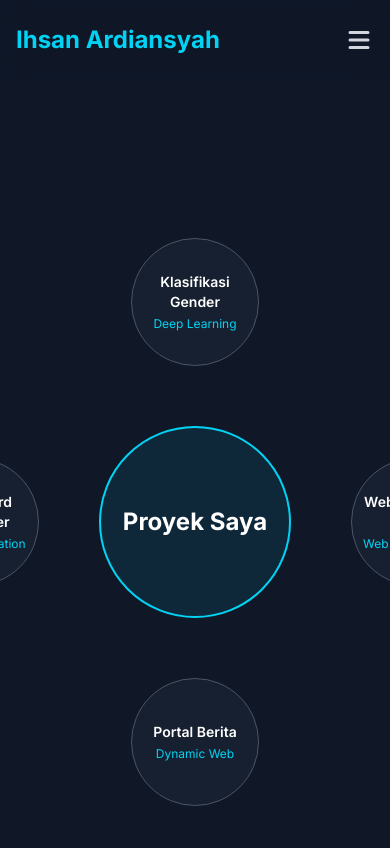
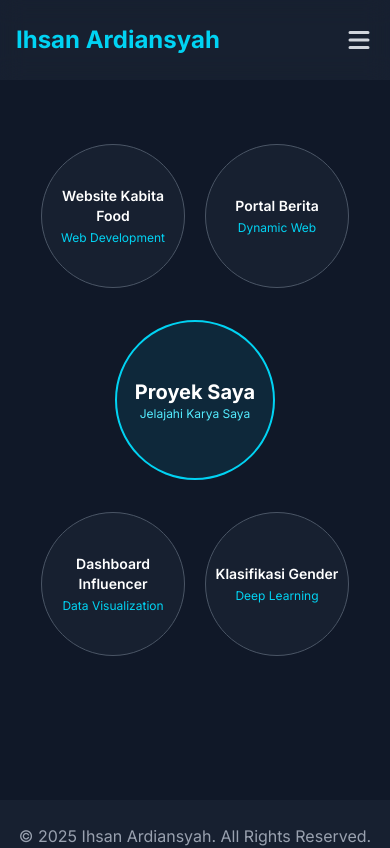
Before and after one commit to ihsanardians/Portofolio, a Next.js app: page /projects in a window 390 px wide. Shown: the top 848 px of the page. Built offline with nearby package versions, Linux system fonts and the light colour scheme.

Commit message:
responsif dan penyesuaian element

```diff
--- a/src/app/components/DigitalMind.tsx
+++ b/src/app/components/DigitalMind.tsx
@@ -4,6 +4,9 @@
 import React from "react";
 import { motion } from "framer-motion";
 import Link from "next/link";
+
+const centerNodeText = "Proyek Saya";
+const centerNodeSubText = "Jelajahi Karya Saya";
 
 const projects = [
   {
@@ -32,28 +35,30 @@ const projects = [
   },
 ];
 
+// Membagi proyek menjadi 2 baris untuk tampilan mobile
+const topProjects = projects.slice(0, 2);
+const bottomProjects = projects.slice(2, 4);
+
 const DigitalMind = () => {
   return (
-    <div className="relative flex items-center justify-center w-full min-h-screen bg-gray-900 overflow-hidden pt-20 pb-10">
-      {/* Central Node */}
-      <motion.div
-        initial={{ scale: 0 }}
-        animate={{ scale: 1 }}
-        transition={{ duration: 0.5 }}
-        className="w-48 h-48 md:w-56 md:h-56 bg-cyan-500/10 border-2 border-cyan-400 rounded-full flex flex-col justify-center items-center text-center p-4 z-10"
+    <div className="flex min-h-[800px] w-full items-center justify-center overflow-hidden bg-gray-900 p-4">
+      {/* ============================================== */}
+      {/* ===== TAMPILAN DESKTOP (Lingkaran) ===== */}
+      {/* Muncul hanya di layar medium ke atas (md:flex) */}
+      {/* ============================================== */}
+      <div
+        className="hidden md:relative md:flex md:items-center md:justify-center"
+        style={{ width: "600px", height: "600px" }}
       >
-        <h2 className="text-2xl md:text-3xl font-bold text-white">
-          Proyek Saya
-        </h2>
-      </motion.div>
-
-      {/* Project Nodes */}
+        <div className="z-10 flex h-48 w-48 flex-col items-center justify-center rounded-full border-2 border-cyan-400 bg-cyan-500/10 p-2 text-center">
+          <h2 className="text-2xl font-bold text-white">{centerNodeText}</h2>
+          <p className="text-sm text-cyan-300">{centerNodeSubText}</p>
+        </div>
         {projects.map((project, index) => {
           const angle = (index / projects.length) * 2 * Math.PI;
-        const radius = 220; // Jarak dari tengah
+          const radius = 200;
           const x = Math.cos(angle) * radius;
           const y = Math.sin(angle) * radius;
-
           return (
             <motion.div
               key={project.id}
@@ -63,22 +68,93 @@ const DigitalMind = () => {
               transition={{
                 type: "spring",
                 stiffness: 100,
-              damping: 10,
+                damping: 12,
                 delay: 0.5 + index * 0.2,
               }}
             >
               <Link href={project.path}>
-              <div className="w-32 h-32 md:w-36 md:h-36 bg-gray-800/50 border border-gray-600 rounded-full flex flex-col justify-center items-center text-center p-2 cursor-pointer hover:border-cyan-400 hover:scale-110 transition-all duration-300">
+                <div className="flex h-36 w-36 flex-col items-center justify-center rounded-full border border-gray-600 bg-gray-800/50 p-2 text-center transition-all duration-300 hover:scale-110 hover:border-cyan-400">
                   <p className="text-sm font-semibold text-white">
                     {project.name}
                   </p>
-                <p className="text-xs text-cyan-400 mt-1">{project.skill}</p>
+                  <p className="mt-1 text-xs text-cyan-400">{project.skill}</p>
                 </div>
               </Link>
             </motion.div>
           );
         })}
       </div>
+
+      {/* ========================================================= */}
+      {/* ===== TAMPILAN MOBILE BARU (2 di atas, 2 di bawah) ===== */}
+      {/* Muncul hanya di layar kecil (flex), dan hilang di medium ke atas (md:hidden) */}
+      {/* ========================================================= */}
+      {/* ========================================================= */}
+      {/* ===== TAMPILAN MOBILE BARU (2 di atas, 2 di bawah) ===== */}
+      {/* ========================================================= */}
+      <div className="flex flex-col items-center justify-center gap-6 md:hidden">
+        {/* Baris Atas */}
+        <div className="flex justify-center gap-5">
+          {topProjects.map((project, index) => (
+            // Motion.div membungkus Link di sini
+            <motion.div
+              key={project.id}
+              initial={{ scale: 0.5, opacity: 0 }}
+              animate={{ scale: 1, opacity: 1 }}
+              transition={{
+                type: "spring",
+                stiffness: 120,
+                damping: 10,
+                delay: 0.1 * index,
+              }}
+            >
+              <Link href={project.path}>
+                <div className="flex h-36 w-36 flex-col items-center justify-center rounded-full border border-gray-600 bg-gray-800/50 p-2 text-center active:scale-95 duration-300 hover:scale-110 hover:border-cyan-400">
+                  <p className="text-sm font-semibold text-white">
+                    {project.name}
+                  </p>
+                  <p className="mt-1 text-xs text-cyan-400">{project.skill}</p>
+                </div>
+              </Link>
+            </motion.div>
+          ))}
+        </div>
+
+        {/* Simpul Tengah */}
+        <div className="z-10 my-2 flex h-40 w-40 flex-col items-center justify-center rounded-full border-2 border-cyan-400 bg-cyan-500/10 p-2 text-center duration-300 hover:scale-110 hover:border-cyan-400">
+          <h2 className="text-xl font-bold text-white">{centerNodeText}</h2>
+          <p className="text-xs text-cyan-300">{centerNodeSubText}</p>
+        </div>
+
+        {/* Baris Bawah */}
+        <div className="flex justify-center gap-5">
+          {bottomProjects.map((project, index) => (
+            // Motion.div juga membungkus Link di sini
+            <motion.div
+              key={project.id}
+              initial={{ scale: 0.5, opacity: 0 }}
+              animate={{ scale: 1, opacity: 1 }}
+              // delay dilanjutkan agar animasi berurutan
+              transition={{
+                type: "spring",
+                stiffness: 120,
+                damping: 10,
+                delay: 0.1 * (index + 2),
+              }}
+            >
+              <Link href={project.path}>
+                <div className="flex h-36 w-36 flex-col items-center justify-center rounded-full border border-gray-600 bg-gray-800/50 p-2 text-center duration-300 active:scale-95 hover:scale-110 hover:border-cyan-400">
+                  <p className="text-sm font-semibold text-white">
+                    {project.name}
+                  </p>
+                  <p className="mt-1 text-xs text-cyan-400">{project.skill}</p>
+                </div>
+              </Link>
+            </motion.div>
+          ))}
+        </div>
+      </div>
+    </div>
   );
 };
 
--- a/src/app/components/Navbar.tsx
+++ b/src/app/components/Navbar.tsx
@@ -18,7 +18,7 @@ const Navbar = () => {
 
   return (
     // ===== PERUBAHAN 1: Tambahkan 'relative' =====
-    <nav className="fixed top-0 left-0 w-full h-[80px] flex justify-between items-center px-4 md:px-8 bg-gray-900/30 backdrop-blur-md text-gray-300 z-50 relative">
+    <nav className="fixed top-0 left-0 w-full h-[80px] flex justify-between items-center px-4 md:px-8 bg-gray-800/50 backdrop-blur-md text-gray-300 z-50">
       {/* Logo / Nama (Sisi Kiri) */}
       <div className="z-10">
         <Link href="/">
@@ -79,7 +79,24 @@ const Navbar = () => {
             : "hidden"
         }
       >
-        {/* ... (isi menu mobile tetap sama) ... */}
+        {/* ===== ISI YANG PERLU DITAMBAHKAN ADA DI SINI ===== */}
+        <li className="hover:text-cyan-400 transition-colors duration-300 px-3 py-6 rounded-md text-2xl">
+          <Link onClick={handleClick} href="/">
+            Home
+          </Link>
+        </li>
+        {navLinks.map(({ id, name, path }) => (
+          <li
+            key={id}
+            className="hover:text-cyan-400 transition-colors duration-300 px-3 py-6 rounded-md text-2xl"
+          >
+            <Link onClick={handleClick} href={path}>
+              {name}
+            </Link>
+          </li>
+        ))}
+
+        {/* ================================================= */}
       </ul>
     </nav>
   );
--- a/src/app/page.tsx
+++ b/src/app/page.tsx
@@ -32,7 +32,7 @@ export default function HomePage() {
   };
 
   return (
-    <div className="flex flex-col items-center justify-center min-h-screen text-center px-4">
+    <div className="flex flex-col items-center justify-center min-h-[800px] text-center px-4">
       <motion.div
         variants={containerVariants}
         initial="hidden"
@@ -43,8 +43,11 @@ export default function HomePage() {
           variants={itemVariants}
           className="text-4xl md:text-5xl font-light text-gray-300"
         >
-          Hi, saya{" "}
-          <span className="font-bold text-white">Ihsan Ardiansyah</span>
+          Hi, saya
+          <span className="font-bold text-white block md:inline">
+            {" "}
+            Ihsan Ardiansyah
+          </span>
         </motion.h1>
 
         <motion.p
--- a/src/app/projects/dashboard-influencer/page.tsx
+++ b/src/app/projects/dashboard-influencer/page.tsx
@@ -5,6 +5,7 @@ import Link from "next/link";
 import { projectsData } from "@/lib/projects";
 import PageWrapper from "@/app/components/PageWrapper";
 import TableauTabs from "@/app/components/TableauTabs";
+import { FaArrowLeft } from "react-icons/fa";
 
 const project = projectsData["dashboard-influencer"];
 
@@ -32,6 +33,14 @@ export default function DashboardPage() {
   return (
     <PageWrapper>
       <div className="container mx-auto max-w-full px-4 md:px-8 pt-28 pb-16">
+        <Link
+          href="/projects"
+          className="inline-flex items-center gap-2 text-cyan-400 hover:text-cyan-300 transition-colors mb-8"
+        >
+          <FaArrowLeft />
+          Kembali ke Semua Proyek
+        </Link>
+
         <h1 className="text-4xl md:text-5xl font-bold text-cyan-400 mb-2">
           {project.title}
         </h1>
--- a/src/app/projects/kabita-food/page.tsx
+++ b/src/app/projects/kabita-food/page.tsx
@@ -5,6 +5,7 @@ import Link from "next/link";
 import Image from "next/image";
 import { projectsData } from "@/lib/projects";
 import PageWrapper from "@/app/components/PageWrapper";
+import { FaArrowLeft } from "react-icons/fa";
 
 // Langsung ambil data untuk proyek spesifik ini
 const project = projectsData["kabita-food"];
@@ -17,6 +18,14 @@ export default function KabitaFoodPage() {
   return (
     <PageWrapper>
       <div className="container mx-auto max-w-4xl px-4 md:px-8 pt-28 pb-16">
+        <Link
+          href="/projects"
+          className="inline-flex items-center gap-2 text-cyan-400 hover:text-cyan-300 transition-colors mb-8"
+        >
+          <FaArrowLeft />
+          Kembali ke Semua Proyek
+        </Link>
+
         <h1 className="text-4xl md:text-5xl font-bold text-cyan-400 mb-2">
           {project.title}
         </h1>
--- a/src/app/projects/klasifikasi-gender/page.tsx
+++ b/src/app/projects/klasifikasi-gender/page.tsx
@@ -5,6 +5,7 @@ import Link from "next/link";
 import Image from "next/image";
 import { projectsData } from "@/lib/projects";
 import PageWrapper from "@/app/components/PageWrapper";
+import { FaArrowLeft } from "react-icons/fa";
 
 const project = projectsData["klasifikasi-gender"];
 
@@ -14,6 +15,14 @@ export default function KlasifikasiGenderPage() {
   return (
     <PageWrapper>
       <div className="container mx-auto max-w-4xl px-4 md:px-8 pt-28 pb-16">
+        <Link
+          href="/projects"
+          className="inline-flex items-center gap-2 text-cyan-400 hover:text-cyan-300 transition-colors mb-8"
+        >
+          <FaArrowLeft />
+          Kembali ke Semua Proyek
+        </Link>
+
         <h1 className="text-4xl md:text-5xl font-bold text-cyan-400 mb-2">
           {project.title}
         </h1>
--- a/src/app/projects/portal-berita/page.tsx
+++ b/src/app/projects/portal-berita/page.tsx
@@ -5,6 +5,7 @@ import Link from "next/link";
 import Image from "next/image";
 import { projectsData } from "@/lib/projects";
 import PageWrapper from "@/app/components/PageWrapper";
+import { FaArrowLeft } from "react-icons/fa";
 
 const project = projectsData["portal-berita"];
 
@@ -14,6 +15,14 @@ export default function PortalBeritaPage() {
   return (
     <PageWrapper>
       <div className="container mx-auto max-w-4xl px-4 md:px-8 pt-28 pb-16">
+        <Link
+          href="/projects"
+          className="inline-flex items-center gap-2 text-cyan-400 hover:text-cyan-300 transition-colors mb-8"
+        >
+          <FaArrowLeft />
+          Kembali ke Semua Proyek
+        </Link>
+
         <h1 className="text-4xl md:text-5xl font-bold text-cyan-400 mb-2">
           {project.title}
         </h1>
```
Also changed, not shown: src/app/components/TableauTabs.tsx (+15 -4 lines). Lines whose indentation alone changed are shown as unchanged.
